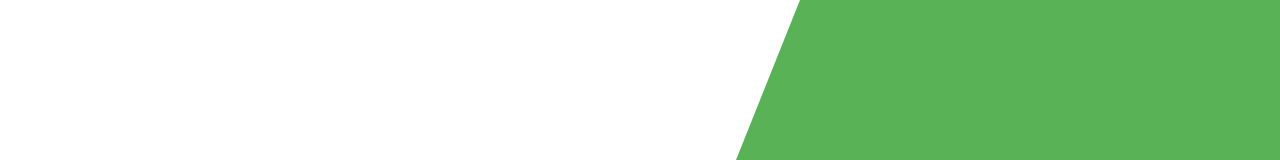
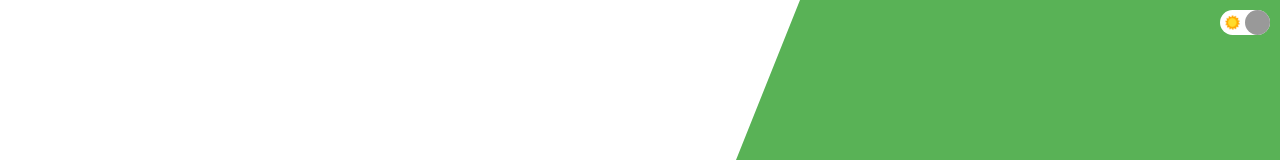
Before and after one commit to abdullahalsuad/Portfolio-v2, a React (Create React App) app: page / in a window 1280 px wide. Shown: the top 160 px of the page. Built offline with nearby package versions, Linux system fonts and the light colour scheme.

Commit message:
dark mode added

```diff
--- a/src/App.js
+++ b/src/App.js
@@ -1,11 +1,22 @@
+import { useContext } from "react";
 import { About } from "./Component/about/About";
 import { Contact } from "./Component/contact/Contact";
 import Intro from "./Component/intro/Intro";
 import ProductList from "./Component/productLIst/ProductList";
+import Toggle from "./Component/toggle/Toggle";
+import { ThemeContext } from "./context";
 
 function App() {
+
+    const theme = useContext(ThemeContext)
+    const darkMode = theme.state.darkMode
+
   return (
-    <div >
+    <div style={{
+      backgroundColor: darkMode ? "#222" : "white",
+      color: darkMode && "white",
+    }}>
+      <Toggle />
      <Intro />
      <About />
      <ProductList />
--- /dev/null
+++ b/src/Component/toggle/Toggle.jsx
@@ -0,0 +1,26 @@
+import "./toggle.css";
+import Sun from "../../img/sun.png";
+import Moon from "../../img/moon.png";
+import { useContext } from "react";
+import { ThemeContext } from "../../context";
+
+const Toggle = () => {
+  const theme = useContext(ThemeContext);
+
+  const handleClick = () => {
+    theme.dispatch({ type: "TOGGLE" });
+  };
+  return (
+    <div className="t">
+      <img src={Sun} alt="" className="t-icon" />
+      <img src={Moon} alt="" className="t-icon" />
+      <div
+        className="t-button"
+        onClick={handleClick}
+        style={{ left: theme.state.darkMode ? 0 : 25 }}
+      ></div>
+    </div>
+  );
+};
+
+export default Toggle;
--- /dev/null
+++ b/src/Component/toggle/toggle.css
@@ -0,0 +1,28 @@
+.t{
+    width: 50px;
+    height: 25px;
+    border-radius: 20px;
+    border: 1pz solid #999;
+    background-color: white;
+    position: fixed;
+    top: 10px;
+    right: 10px;
+    z-index: 999;
+    display: flex;
+    align-items: center;
+    justify-content: space-around;
+}
+
+.t-icon{
+    width: 15px;
+    height: 15px;
+}
+
+.t-button{
+    width: 25px;
+    height: 25px;
+    border-radius: 50%;
+    background-color: #999;
+    position: absolute;
+    cursor: pointer;
+}
--- /dev/null
+++ b/src/context.js
@@ -0,0 +1,22 @@
+import { createContext, useReducer } from "react";
+
+export const ThemeContext = createContext();
+
+const INITIAL_STATE = { darkMode: false };
+
+const themeReducer = (state, action) => {
+  switch (action.type) {
+    case "TOGGLE":
+      return { darkMode: !state.darkMode };
+    default:
+      return state;
+  }
+};
+
+export const ThemeProvider = (props) => {
+  const [state, dispatch] = useReducer(themeReducer, INITIAL_STATE);
+
+  return (
+    <ThemeContext.Provider value={{state, dispatch}}>{props.children}</ThemeContext.Provider>
+  );
+};
--- a/src/index.js
+++ b/src/index.js
@@ -1,10 +1,13 @@
 import React from 'react';
 import ReactDOM from 'react-dom';
 import App from './App';
+import { ThemeProvider } from './context';
 
 ReactDOM.render(
   <React.StrictMode>
-    <App />
+    <ThemeProvider>
+      <App />
+    </ThemeProvider>
   </React.StrictMode>,
   document.getElementById('root')
 );
```
